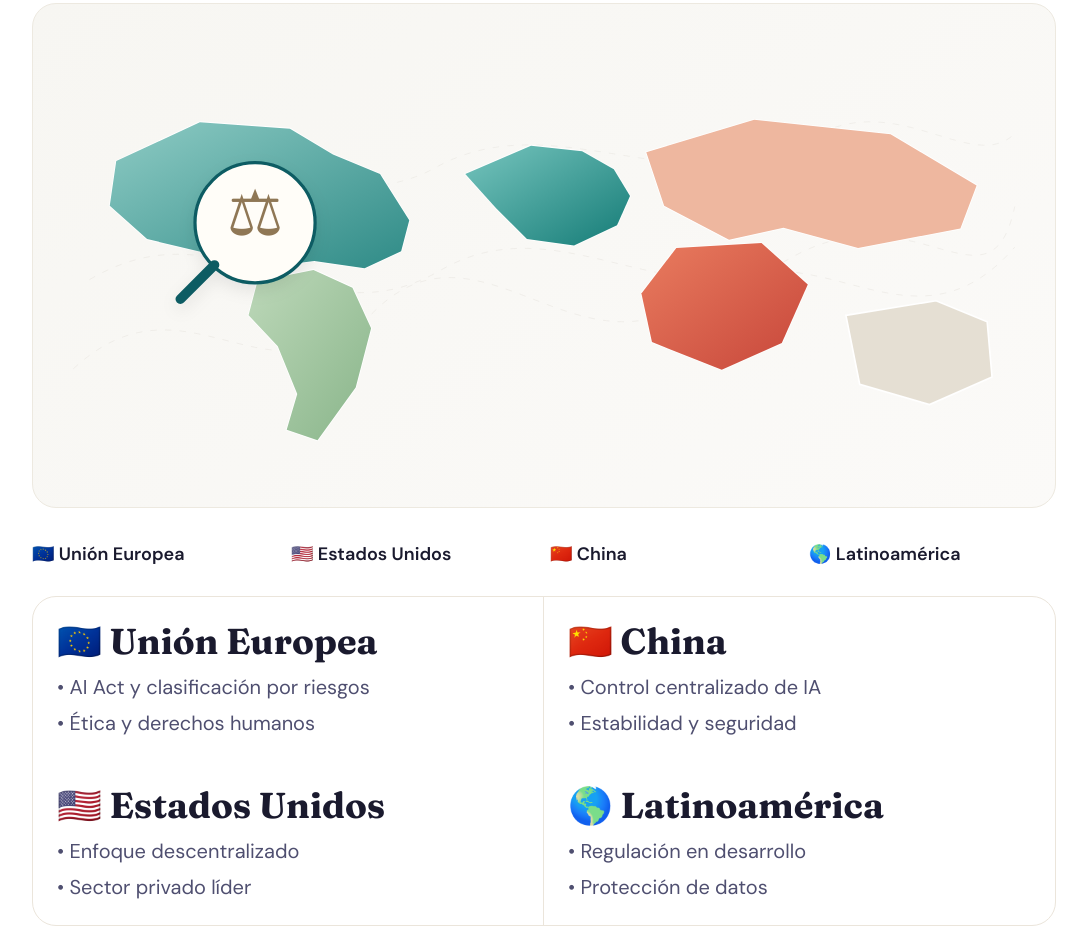
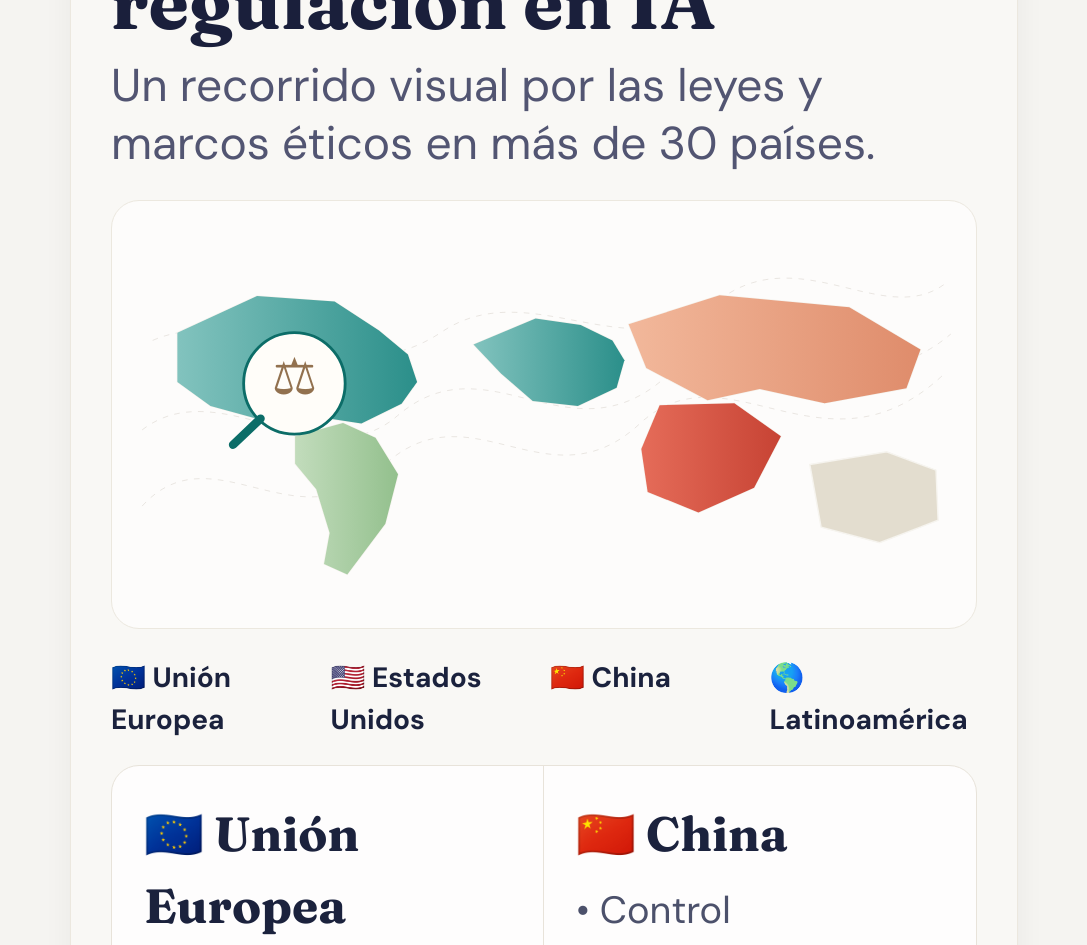
Before and after one commit to cjimenezp/workshop, a plain HTML site: page resources/mapa-global-regulacion-ia.html in a window 1280 px wide. Shown: the part 321-1266 px from the top of the page, without its empty margins (96-1183 px from the left). Drawn offline with nearby package versions, Linux system fonts and the light colour scheme.

Commit message:
Refine infographic to closely match provided reference

```diff
--- a/resources/mapa-global-regulacion-ia.html
+++ b/resources/mapa-global-regulacion-ia.html
@@ -1,130 +1,109 @@
 <!doctype html>
-<html lang="es" class="h-full">
+<html lang="es">
   <head>
     <meta charset="UTF-8" />
     <meta name="viewport" content="width=device-width, initial-scale=1.0" />
-    <title>Infografía · Mapa global de regulación en IA</title>
+    <title>Mapa global de regulación en IA</title>
     <script src="https://cdn.tailwindcss.com/3.4.17"></script>
     <script src="https://cdn.jsdelivr.net/npm/lucide@0.263.0/dist/umd/lucide.min.js"></script>
-    <link href="https://fonts.googleapis.com/css2?family=DM+Sans:wght@400;500;600;700&family=Fraunces:opsz,wght@9..144,400;9..144,600;9..144,700&display=swap" rel="stylesheet" />
+    <link href="https://fonts.googleapis.com/css2?family=DM+Sans:wght@400;500;700;800&family=Fraunces:opsz,wght@9..144,600;9..144,700&display=swap" rel="stylesheet" />
   </head>
-  <body class="min-h-full" style="background:#FAFAF7;color:#1A1A2E;font-family:'DM Sans',sans-serif;">
-    <main class="max-w-6xl mx-auto px-4 sm:px-6 py-8 md:py-12">
+  <body style="background:#f5f4f1; font-family:'DM Sans',sans-serif; color:#1b223d;">
+    <main class="max-w-[980px] mx-auto px-4 py-8 md:py-12">
       <a href="../index.html#recursos" class="inline-flex items-center gap-2 mb-6 text-sm font-semibold" style="color:#0D5C63;">
         <i data-lucide="arrow-left" style="width:16px;height:16px;"></i> Volver a recursos
       </a>
 
-      <section class="rounded-3xl p-5 sm:p-8 md:p-10" style="background:#fff;box-shadow:0 14px 36px rgba(0,0,0,.06);">
-        <header class="flex items-center justify-between gap-4 mb-4">
-          <span class="inline-flex items-center gap-2 px-4 py-2 rounded-full text-base font-semibold" style="background:#E8F0F0;color:#0D5C63;">
-            <i data-lucide="map" style="width:18px;height:18px;"></i> Infografía
+      <article class="rounded-[34px] bg-[#f9f8f5] p-5 sm:p-8 md:p-10 border border-[#ece8df] shadow-[0_12px_30px_rgba(0,0,0,0.05)]">
+        <div class="flex items-center justify-between mb-5">
+          <span class="inline-flex items-center gap-2 px-4 py-2 rounded-full text-[34px] md:text-[38px] font-bold leading-none" style="color:#0D6662; background:#e5efeb;">
+            <i data-lucide="map" style="width:24px;height:24px;"></i> Infografía
           </span>
-          <span class="inline-flex items-center gap-2 text-2xl font-medium" style="color:#5A5A7A;"><i data-lucide="clock-3" style="width:20px;height:20px;"></i> 5 min</span>
-        </header>
+          <span class="inline-flex items-center gap-2 text-[38px] md:text-[46px] leading-none" style="color:#63627e;">
+            <i data-lucide="clock-3" style="width:28px;height:28px;"></i> 5 min
+          </span>
+        </div>
 
-        <h1 class="text-4xl md:text-6xl font-bold leading-tight mb-3" style="font-family:'Fraunces',serif;">Mapa global de regulación en IA</h1>
-        <p class="text-xl md:text-2xl leading-relaxed mb-8" style="color:#5A5A7A;">Un recorrido visual por las leyes y marcos éticos en más de 30 países.</p>
+        <h1 class="text-[56px] sm:text-[64px] md:text-[74px] font-bold leading-[1.05] mb-4" style="font-family:'Fraunces',serif; color:#1a1f3b;">Mapa global de regulación en IA</h1>
+        <p class="text-[32px] md:text-[46px] leading-[1.25] mb-7" style="color:#525572;">Un recorrido visual por las leyes y marcos éticos en más de 30 países.</p>
 
-        <div class="relative rounded-3xl p-4 sm:p-6 mb-8 overflow-hidden" style="background:linear-gradient(145deg,#f7f6f2 0%,#fbfaf8 100%); border:1px solid #ede9e0;">
-          <svg viewBox="0 0 1200 560" class="w-full h-auto" role="img" aria-label="Mapa mundial de regulación IA">
+        <section class="mb-7">
+          <div class="rounded-[28px] border border-[#ece8df] bg-white/65 p-3 sm:p-4">
+            <svg viewBox="0 0 1180 560" class="w-full h-auto" aria-label="Mapa global regulatorio">
               <defs>
-              <linearGradient id="eu" x1="0" y1="0" x2="1" y2="1">
-                <stop offset="0%" stop-color="#77c5be" />
-                <stop offset="100%" stop-color="#157c77" />
-              </linearGradient>
-              <linearGradient id="us" x1="0" y1="0" x2="1" y2="1">
-                <stop offset="0%" stop-color="#8ecbc4" />
-                <stop offset="100%" stop-color="#2f8b87" />
-              </linearGradient>
-              <linearGradient id="cn" x1="0" y1="0" x2="1" y2="1">
-                <stop offset="0%" stop-color="#e97c5f" />
-                <stop offset="100%" stop-color="#c7463a" />
-              </linearGradient>
-              <linearGradient id="latam" x1="0" y1="0" x2="1" y2="1">
-                <stop offset="0%" stop-color="#bdd8b9" />
-                <stop offset="100%" stop-color="#89b58a" />
-              </linearGradient>
-              <filter id="soft" x="-20%" y="-20%" width="140%" height="140%">
-                <feDropShadow dx="0" dy="8" stdDeviation="10" flood-color="#000" flood-opacity="0.08" />
-              </filter>
+                <linearGradient id="g1" x1="0" x2="1"><stop offset="0" stop-color="#82c3be"/><stop offset="1" stop-color="#2b8f8a"/></linearGradient>
+                <linearGradient id="g2" x1="0" x2="1"><stop offset="0" stop-color="#f2b89b"/><stop offset="1" stop-color="#df8c6b"/></linearGradient>
+                <linearGradient id="g3" x1="0" x2="1"><stop offset="0" stop-color="#e56c59"/><stop offset="1" stop-color="#c74334"/></linearGradient>
+                <linearGradient id="g4" x1="0" x2="1"><stop offset="0" stop-color="#c2dcbc"/><stop offset="1" stop-color="#93c08d"/></linearGradient>
               </defs>
 
-            <g opacity="0.35" stroke="#d8d3cc" stroke-dasharray="8 10" fill="none">
-              <path d="M20 420 C160 290, 260 480, 390 350 C520 220, 640 440, 790 330 C930 230, 1050 420, 1180 270" />
-              <path d="M40 310 C210 210, 310 390, 470 300 C620 210, 760 370, 910 280 C1060 200, 1150 360, 1180 220" />
-              <path d="M80 170 C210 140, 350 240, 470 170 C620 90, 780 230, 940 130 C1040 80, 1130 180, 1180 130" />
+              <g fill="none" stroke="#dad5ce" stroke-dasharray="8 9" opacity=".8">
+                <path d="M20 410C120 300 240 470 360 355c125-120 235 60 366-62 124-115 262 88 430-69"/>
+                <path d="M20 302C130 217 275 375 382 282c130-112 245 70 384-58 119-110 248 70 401-58"/>
+                <path d="M35 175C160 120 300 260 445 163c125-84 266 58 389-42 115-92 236 37 323-25"/>
               </g>
 
-            <g fill="#e5dfd3" stroke="#fff" stroke-width="2">
-              <path d="M73 164l103-48 111 8 53 32 58 24 36 57-10 38-45 21-62-9-64 8-75-19-67-16-46-41z" />
-              <path d="M247 312l69-14 48 22 23 50-19 73-47 65-38-13 13-44-24-59-36-38z" />
-              <path d="M503 180l81-35 63 7 39 22 20 33-16 36-53 25-58-8-38-38z" />
-              <path d="M726 153l133-40 168 18 106 63-20 53-126 24-92-25-67 15-80-42z" />
-              <path d="M763 271l105-6 57 51-32 72-74 33-86-34-13-60z" />
-              <path d="M972 354l111-18 63 26 6 68-77 34-86-25z" />
+              <g fill="#e3ddcf" stroke="#f6f4ef" stroke-width="2">
+                <path d="M70 164l113-52 110 8 63 41 41 34 13 39-22 31-57 28-58-9-72 7-84-23-47-34z"/>
+                <path d="M237 311l68-19 46 21 32 52-18 70-54 72-33-15 8-44-19-62-30-36z"/>
+                <path d="M490 181l88-37 64 9 45 22 17 28-11 39-55 26-64-7-45-39z"/>
+                <path d="M710 152l129-41 184 17 101 60-20 55-116 21-92-20-74 16-87-46z"/>
+                <path d="M754 267l106-3 66 47-38 73-79 35-72-29-9-61z"/>
+                <path d="M967 351l109-18 70 26 3 71-83 32-83-22z"/>
               </g>
 
-            <g fill="url(#us)"><path d="M73 164l103-48 111 8 53 32 58 24 36 57-10 38-45 21-62-9-64 8-75-19-67-16-46-41z"/></g>
-            <g fill="url(#latam)"><path d="M247 312l69-14 48 22 23 50-19 73-47 65-38-13 13-44-24-59-36-38z"/></g>
-            <g fill="url(#eu)"><path d="M503 180l81-35 63 7 39 22 20 33-16 36-53 25-58-8-38-38z"/></g>
-            <g fill="#eeb79f"><path d="M726 153l133-40 168 18 106 63-20 53-126 24-92-25-67 15-80-42z"/></g>
-            <g fill="url(#cn)"><path d="M763 271l105-6 57 51-32 72-74 33-86-34-13-60z"/></g>
+              <path fill="url(#g1)" d="M70 164l113-52 110 8 63 41 41 34 13 39-22 31-57 28-58-9-72 7-84-23-47-34z"/>
+              <path fill="url(#g4)" d="M237 311l68-19 46 21 32 52-18 70-54 72-33-15 8-44-19-62-30-36z"/>
+              <path fill="url(#g1)" d="M490 181l88-37 64 9 45 22 17 28-11 39-55 26-64-7-45-39z"/>
+              <path fill="url(#g2)" d="M710 152l129-41 184 17 101 60-20 55-116 21-92-20-74 16-87-46z"/>
+              <path fill="url(#g3)" d="M754 267l106-3 66 47-38 73-79 35-72-29-9-61z"/>
 
-            <g filter="url(#soft)">
-              <circle cx="244" cy="240" r="74" fill="#fffdf8" stroke="#0D5C63" stroke-width="4" />
-              <line x1="194" y1="292" x2="152" y2="334" stroke="#0D5C63" stroke-width="12" stroke-linecap="round" />
-              <text x="244" y="255" text-anchor="middle" style="font-family:Fraunces,serif; font-size:78px; fill:#8F7755;">⚖</text>
+              <g>
+                <circle cx="236" cy="236" r="72" fill="#fffdf9" stroke="#0c6d68" stroke-width="4"/>
+                <line x1="188" y1="286" x2="149" y2="323" stroke="#0c6d68" stroke-width="12" stroke-linecap="round"/>
+                <text x="236" y="251" text-anchor="middle" font-size="72" style="font-family:Fraunces,serif;fill:#92714f;">⚖</text>
               </g>
             </svg>
           </div>
+        </section>
 
-        <div class="grid grid-cols-2 md:grid-cols-4 gap-3 mb-7 text-lg font-semibold">
-          <div class="inline-flex items-center gap-2">🇪🇺 Unión Europea</div>
-          <div class="inline-flex items-center gap-2">🇺🇸 Estados Unidos</div>
-          <div class="inline-flex items-center gap-2">🇨🇳 China</div>
-          <div class="inline-flex items-center gap-2">🌎 Latinoamérica</div>
+        <div class="grid grid-cols-2 md:grid-cols-4 gap-3 text-[24px] md:text-[28px] font-semibold mb-6">
+          <div>🇪🇺 Unión Europea</div>
+          <div>🇺🇸 Estados Unidos</div>
+          <div>🇨🇳 China</div>
+          <div>🌎 Latinoamérica</div>
         </div>
 
-        <div class="grid md:grid-cols-2 rounded-3xl overflow-hidden border mb-8" style="border-color:#ebe5db;">
-          <article class="p-6 border-b md:border-r md:border-b-0" style="border-color:#ebe5db;">
-            <h2 class="text-4xl font-bold mb-3" style="font-family:'Fraunces',serif;">🇪🇺 Unión Europea</h2>
-            <ul class="space-y-2 text-xl" style="color:#4f4f70;"><li>• AI Act y clasificación por riesgos</li><li>• Ética y derechos humanos</li></ul>
-          </article>
-          <article class="p-6 border-b md:border-b-0" style="border-color:#ebe5db;">
-            <h2 class="text-4xl font-bold mb-3" style="font-family:'Fraunces',serif;">🇨🇳 China</h2>
-            <ul class="space-y-2 text-xl" style="color:#4f4f70;"><li>• Control centralizado de IA</li><li>• Estabilidad y seguridad</li></ul>
-          </article>
-          <article class="p-6 md:border-r" style="border-color:#ebe5db;">
-            <h2 class="text-4xl font-bold mb-3" style="font-family:'Fraunces',serif;">🇺🇸 Estados Unidos</h2>
-            <ul class="space-y-2 text-xl" style="color:#4f4f70;"><li>• Enfoque descentralizado</li><li>• Sector privado líder</li></ul>
-          </article>
-          <article class="p-6">
-            <h2 class="text-4xl font-bold mb-3" style="font-family:'Fraunces',serif;">🌎 Latinoamérica</h2>
-            <ul class="space-y-2 text-xl" style="color:#4f4f70;"><li>• Regulación en desarrollo</li><li>• Protección de datos</li></ul>
-          </article>
+        <section class="rounded-[28px] border border-[#e8e3da] overflow-hidden mb-7 bg-white/80">
+          <div class="grid md:grid-cols-2">
+            <div class="p-6 md:p-8 border-b md:border-b-0 md:border-r border-[#e8e3da]"><h2 class="text-[42px] md:text-[48px] font-bold" style="font-family:'Fraunces',serif;">🇪🇺 Unión Europea</h2><ul class="mt-3 text-[32px] md:text-[38px]" style="color:#4c516b;"><li>• AI Act y clasificación por riesgos</li><li>• Ética y derechos humanos</li></ul></div>
+            <div class="p-6 md:p-8 border-b md:border-b-0 border-[#e8e3da]"><h2 class="text-[42px] md:text-[48px] font-bold" style="font-family:'Fraunces',serif;">🇨🇳 China</h2><ul class="mt-3 text-[32px] md:text-[38px]" style="color:#4c516b;"><li>• Control centralizado de IA</li><li>• Estabilidad y seguridad</li></ul></div>
+            <div class="p-6 md:p-8 md:border-r border-[#e8e3da]"><h2 class="text-[42px] md:text-[48px] font-bold" style="font-family:'Fraunces',serif;">🇺🇸 Estados Unidos</h2><ul class="mt-3 text-[32px] md:text-[38px]" style="color:#4c516b;"><li>• Enfoque descentralizado</li><li>• Sector privado lider</li></ul></div>
+            <div class="p-6 md:p-8"><h2 class="text-[42px] md:text-[48px] font-bold" style="font-family:'Fraunces',serif;">🌎 Latinoamérica</h2><ul class="mt-3 text-[32px] md:text-[38px]" style="color:#4c516b;"><li>• Regulación en desarrollo</li><li>• Protección de datos</li></ul></div>
           </div>
+        </section>
 
-        <h3 class="text-4xl font-bold mb-4" style="font-family:'Fraunces',serif;">Comparación rápida</h3>
-        <div class="overflow-x-auto rounded-2xl border mb-8" style="border-color:#ebe5db;">
-          <table class="w-full text-left text-lg">
-            <thead style="background:#f7f4ef;"><tr><th class="p-3">Región</th><th class="p-3">Nivel de regulación</th><th class="p-3">Enfoque principal</th></tr></thead>
-            <tbody>
-              <tr class="border-t" style="border-color:#ebe5db;"><td class="p-3">🇪🇺 Unión Europea</td><td class="p-3">Alto</td><td class="p-3">Derechos y ética</td></tr>
-              <tr class="border-t" style="border-color:#ebe5db;"><td class="p-3">🇺🇸 Estados Unidos</td><td class="p-3">Medio</td><td class="p-3">Innovación y mercado</td></tr>
-              <tr class="border-t" style="border-color:#ebe5db;"><td class="p-3">🇨🇳 China</td><td class="p-3">Alto</td><td class="p-3">Control y seguridad</td></tr>
-              <tr class="border-t" style="border-color:#ebe5db;"><td class="p-3">🌎 Latinoamérica</td><td class="p-3">Bajo-Medio</td><td class="p-3">Adaptación progresiva</td></tr>
+        <h3 class="text-[46px] md:text-[56px] font-bold mb-4" style="font-family:'Fraunces',serif;">Comparación rápida</h3>
+        <div class="rounded-2xl border border-[#e8e3da] overflow-x-auto bg-white mb-7">
+          <table class="w-full text-[30px] md:text-[36px] leading-tight">
+            <thead class="bg-[#f6f2eb] text-[#1e3e3c]"><tr><th class="p-3 text-left">Región</th><th class="p-3 text-left">Nivel de regulación</th><th class="p-3 text-left">Enfoque principal</th></tr></thead>
+            <tbody style="color:#333a56;">
+              <tr class="border-t border-[#e8e3da]"><td class="p-3">🇪🇺 Unión Europea</td><td class="p-3">Alto</td><td class="p-3">Derechos y ética</td></tr>
+              <tr class="border-t border-[#e8e3da]"><td class="p-3">🇺🇸 Estados Unidos</td><td class="p-3">Medio</td><td class="p-3">Innovación y mercado</td></tr>
+              <tr class="border-t border-[#e8e3da]"><td class="p-3">🇨🇳 China</td><td class="p-3">Alto</td><td class="p-3">Control y seguridad</td></tr>
+              <tr class="border-t border-[#e8e3da]"><td class="p-3">🌎 Latinoamérica</td><td class="p-3">Bajo-Medio</td><td class="p-3">Adaptación progresiva</td></tr>
             </tbody>
           </table>
         </div>
 
-        <h3 class="text-4xl font-bold mb-4" style="font-family:'Fraunces',serif;">Principios comunes en regulación</h3>
-        <div class="grid sm:grid-cols-2 gap-3 text-xl" style="color:#384060;">
-          <p class="inline-flex items-center gap-2"><i data-lucide="search-check" style="width:20px;height:20px;color:#0D5C63"></i> Transparencia algorítmica</p>
-          <p class="inline-flex items-center gap-2"><i data-lucide="shield-check" style="width:20px;height:20px;color:#0D5C63"></i> Protección de datos personales</p>
-          <p class="inline-flex items-center gap-2"><i data-lucide="shield-alert" style="width:20px;height:20px;color:#0D5C63"></i> No discriminación</p>
-          <p class="inline-flex items-center gap-2"><i data-lucide="file-check-2" style="width:20px;height:20px;color:#0D5C63"></i> Responsabilidad y trazabilidad</p>
+        <h3 class="text-[46px] md:text-[56px] font-bold mb-4" style="font-family:'Fraunces',serif;">Principios comunes en regulación</h3>
+        <div class="grid sm:grid-cols-2 gap-3 text-[30px] md:text-[38px]" style="color:#384060;">
+          <p class="inline-flex items-center gap-2"><i data-lucide="search-check" style="width:24px;height:24px;color:#0D5C63"></i> Transparencia algorítmica</p>
+          <p class="inline-flex items-center gap-2"><i data-lucide="shield-check" style="width:24px;height:24px;color:#0D5C63"></i> Protección de datos personales</p>
+          <p class="inline-flex items-center gap-2"><i data-lucide="shield-alert" style="width:24px;height:24px;color:#0D5C63"></i> No discriminación</p>
+          <p class="inline-flex items-center gap-2"><i data-lucide="file-check-2" style="width:24px;height:24px;color:#0D5C63"></i> Responsabilidad y trazabilidad</p>
         </div>
-      </section>
+      </article>
     </main>
     <script>lucide.createIcons();</script>
   </body>
```
Lines whose indentation alone changed are shown as unchanged.
